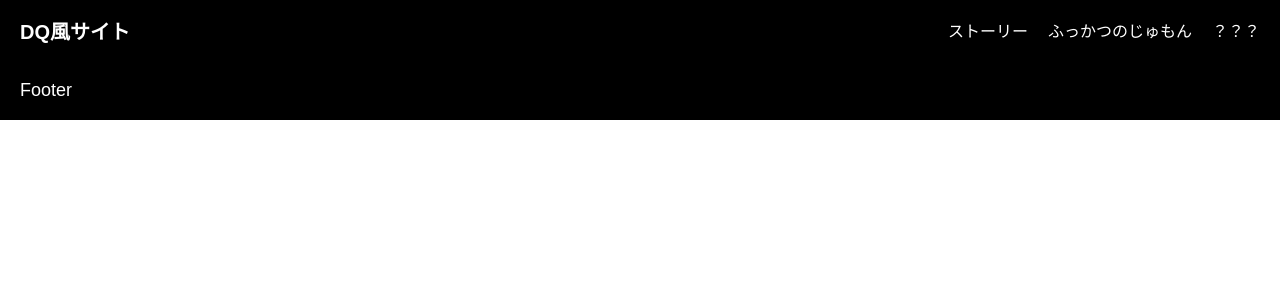
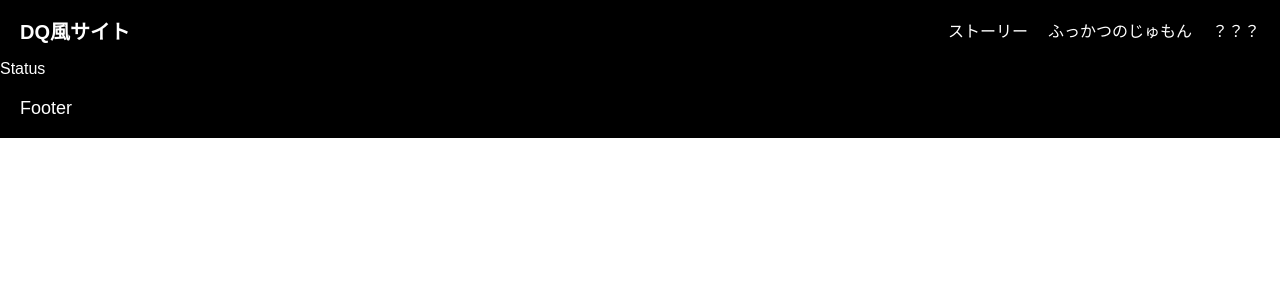
Before and after one commit to Naoki-Orimi/portfolio, a React (Create React App) app: page /status in a window 1280 px wide. Shown: the top 300 px of the page. Built offline with nearby package versions, Linux system fonts and the light colour scheme.

Commit message:
コンポーネントの追加

```diff
--- a/src/App.js
+++ b/src/App.js
@@ -2,6 +2,8 @@ import logo from './logo.svg';
 import { BrowserRouter, Route, Routes, Redirect } from 'react-router-dom';
 import Header from './components/Header';
 import Main from './components/Main';
+import Start from './components/Start';
+import Status from './components/Status';
 import Footer from './components/Footer';
 import styled from "styled-components";
 
@@ -13,6 +15,8 @@ function App() {
           <BrowserRouter>
             <Routes>
                 <Route path="/" Component={Main} />
+                <Route path="/start" Component={Start} />
+                <Route path="/status" Component={Status} />
             </Routes>
           </BrowserRouter>
         <Footer />
--- a/src/components/Main.js
+++ b/src/components/Main.js
@@ -11,10 +11,10 @@ const Main = () => {
   useEffect(() => {
     setTimeout(() => {
       setShow(true);
-    },5000);
+    },4000);
 
     if (show) {
-      console.log("レンダリング後5秒後にモーダルを表示させる！");
+      console.log("レンダリング後4秒後にモーダルを表示させる！");
       // TODO: useRef操作だと、表示に味がない…
       mainRef.current.style.visibility = "";
     }
--- /dev/null
+++ b/src/components/Start.js
@@ -0,0 +1,14 @@
+import React, {useEffect, useState, useRef} from "react";
+import styled from "styled-components";
+import Portfolio from "../assets/img/Portfolio.png";
+
+const Start = () => {
+
+    return (
+        <div>
+            start
+        </div>
+    );
+
+}
+export default Start;
--- /dev/null
+++ b/src/components/Status.js
@@ -0,0 +1,14 @@
+import React, {useEffect, useState, useRef} from "react";
+import styled from "styled-components";
+import Portfolio from "../assets/img/Portfolio.png";
+
+const Status = () => {
+
+    return (
+        <div>
+            Status
+        </div>
+    );
+
+}
+export default Status;
```
